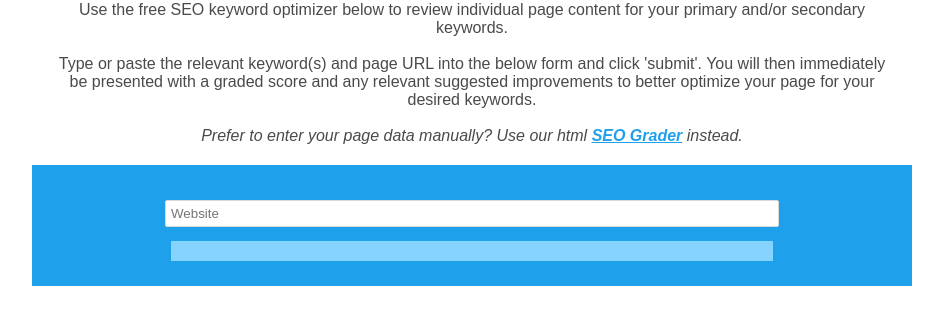
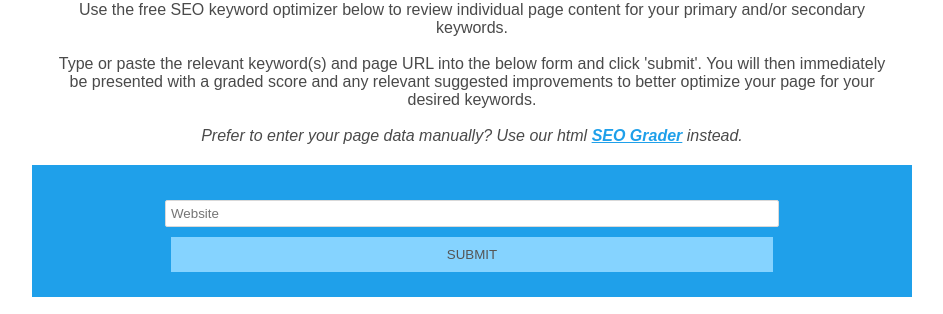
Before and after one commit to danbrincat/serpwork, a plain HTML site: page density-checker.html in a window 1280 px wide. Shown: the part 104-418 px from the top of the page, without its empty margins (168-1111 px from the left). Drawn offline with Linux system fonts and the light colour scheme.

Commit message:
Update density-checker.html

```diff
--- a/density-checker.html
+++ b/density-checker.html
@@ -79,7 +79,7 @@ height="0" width="0" style="display:none;visibility:hidden"></iframe></noscript>
   <form autocomplete="off" onsubmit="return false">
   <div class="form-keywords">
   <input type="url" name="url" id="url-input" placeholder="Website" required>
-  <button onclick="getVal();" class="submit-button">
+  <button onclick="getVal();" class="submit-button">SUBMIT</button
 </div>
 </form>
 </div>
```
